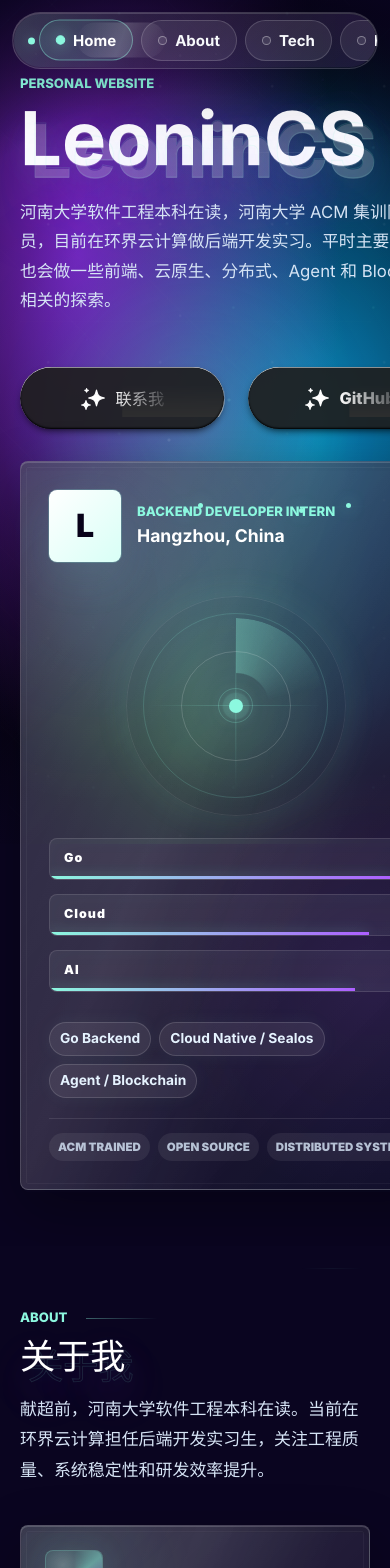
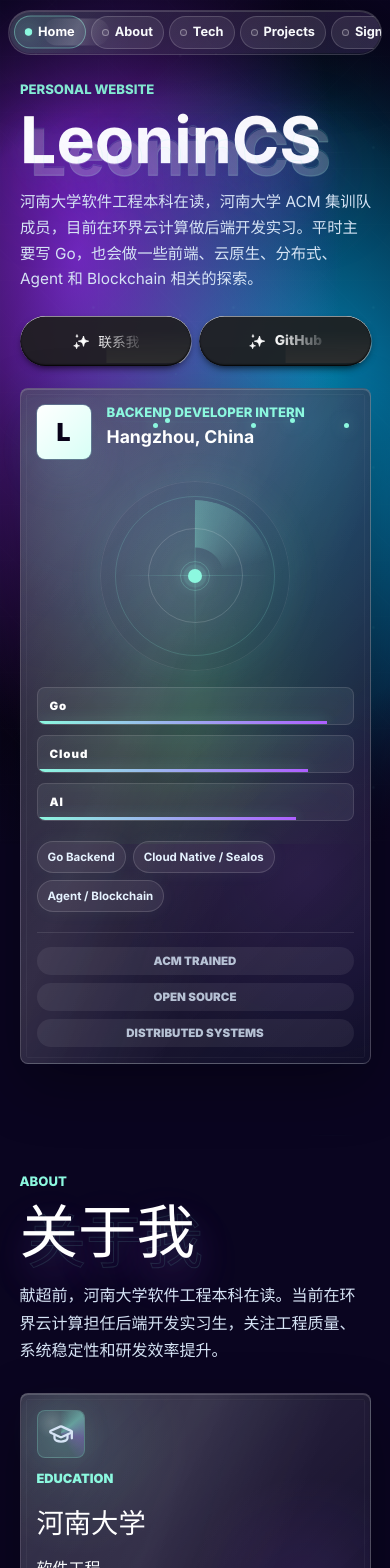
Before and after one commit to LeoninCS/self-introduction, a React (Vite) app in the folder selfintroduction/: page / in a window 390 px wide. Shown: the top 1568 px of the page. Built offline with nearby package versions, Linux system fonts and the light colour scheme.

Commit message:
feat: 适配前端

```diff
--- a/selfintroduction/src/components/BackgroundPattern.jsx
+++ b/selfintroduction/src/components/BackgroundPattern.jsx
@@ -4,6 +4,12 @@ const BackgroundPattern = () => {
   const patternRef = useRef(null);
 
   useEffect(() => {
+    const supportsFinePointer = window.matchMedia('(hover: hover) and (pointer: fine)').matches;
+
+    if (!supportsFinePointer) {
+      return undefined;
+    }
+
     let pointerFrameId;
     let latestPointer = {
       xRatio: 0.5,
--- a/selfintroduction/src/styles/global.css
+++ b/selfintroduction/src/styles/global.css
@@ -3313,3 +3313,463 @@ a {
     grid-column: auto;
   }
 }
+
+@media (max-width: 860px) {
+  html {
+    scroll-padding-top: 76px;
+  }
+
+  .site-content {
+    transform: translateY(18px) scale(0.992);
+  }
+
+  .hero {
+    min-height: auto;
+    overflow: visible;
+    padding: 92px clamp(16px, 5vw, 26px) 56px;
+  }
+
+  .hero::before,
+  .hero::after,
+  .section::before,
+  .section-title > p::after {
+    opacity: 0.22;
+  }
+
+  .nav {
+    top: 10px;
+    right: 12px;
+    left: 12px;
+    width: auto;
+    max-width: none;
+    justify-content: flex-start;
+    gap: 7px;
+    overflow-x: auto;
+    padding: 6px;
+    translate: 0 0;
+    -webkit-overflow-scrolling: touch;
+  }
+
+  .nav::before {
+    display: none;
+  }
+
+  .nav__option {
+    flex: 0 0 auto;
+    gap: 6px;
+    padding: 9px 13px;
+    font-size: 0.86rem;
+    white-space: nowrap;
+  }
+
+  .nav__dot {
+    width: 7px;
+    height: 7px;
+  }
+
+  .hero__layout {
+    max-width: 680px;
+    margin-top: 0;
+    gap: 28px;
+  }
+
+  .hero__content {
+    max-width: 100%;
+  }
+
+  .hero h1 {
+    font-size: clamp(4.2rem, 17vw, 7rem);
+  }
+
+  .hero__intro {
+    max-width: 100%;
+    margin-top: 20px;
+    font-size: clamp(0.98rem, 2.8vw, 1.12rem);
+    line-height: 1.72;
+  }
+
+  .hero__actions {
+    display: grid;
+    width: 100%;
+    grid-template-columns: repeat(2, minmax(0, 1fr));
+    gap: 14px;
+    margin-top: 28px;
+  }
+
+  .magic-button {
+    width: 100%;
+    min-width: 0;
+    min-height: 56px;
+    padding: 0.86rem 1.15rem;
+    font-size: 0.96rem;
+  }
+
+  .magic-button__sparkle {
+    width: 1.35rem;
+  }
+
+  .magic-button__text {
+    white-space: nowrap;
+  }
+
+  .profile-visual {
+    width: 100%;
+    max-width: 560px;
+    min-height: auto;
+    margin-top: 0;
+    padding: 20px;
+  }
+
+  .profile-visual__mark {
+    width: 60px;
+    height: 60px;
+    font-size: 1.75rem;
+  }
+
+  .profile-visual__dashboard {
+    gap: 18px;
+    margin: 26px 0 24px;
+  }
+
+  .profile-visual__meter {
+    height: 116px;
+  }
+
+  .profile-visual__ticker {
+    display: grid;
+    grid-template-columns: repeat(3, minmax(0, 1fr));
+  }
+
+  .profile-visual__ticker span {
+    min-width: 0;
+  }
+
+  .section {
+    padding: 76px clamp(16px, 5vw, 26px);
+    scroll-margin-top: 76px;
+  }
+
+  .section-title,
+  .section-title__text {
+    max-width: 100%;
+  }
+
+  .section-title h2 {
+    font-size: clamp(2.35rem, 12vw, 4.2rem);
+  }
+
+  .section-title__text {
+    font-size: 1rem;
+    line-height: 1.72;
+  }
+
+  .about-grid,
+  .skill-grid,
+  .project-list,
+  .more__stack,
+  .hobby-grid {
+    gap: 14px;
+  }
+
+  .about-grid,
+  .skill-grid,
+  .hobby-grid,
+  .more__insight-grid,
+  .more__footer-grid {
+    margin-top: 28px;
+  }
+
+  .about-card,
+  .skill-card,
+  .project-card,
+  .hobby-card,
+  .achievement-panel,
+  .finance-panel,
+  .music-panel,
+  .ai-toolchain,
+  .platform-card,
+  .more-contact a,
+  .more-contact span {
+    padding: 18px;
+  }
+
+  .about-card,
+  .skill-card,
+  .hobby-card,
+  .platform-card {
+    min-height: auto;
+  }
+
+  .about-card h3 {
+    font-size: clamp(1.55rem, 7vw, 2.25rem);
+  }
+
+  .about-card--merged {
+    grid-template-columns: 1fr;
+  }
+
+  .project-card {
+    display: grid;
+    gap: 16px;
+  }
+
+  .project-card__hud {
+    width: 100%;
+    min-width: 0;
+    grid-template-columns: auto 1fr;
+    align-items: center;
+    justify-items: start;
+  }
+
+  .project-card__screen {
+    width: min(100%, 180px);
+    height: 74px;
+  }
+
+  .platform-grid {
+    justify-content: stretch;
+    gap: 12px;
+  }
+
+  .platform-card {
+    flex-basis: calc((100% - 12px) / 2);
+    max-width: calc((100% - 12px) / 2);
+    min-width: 0;
+  }
+
+  .finance-panel__group span,
+  .music-panel__group span {
+    max-width: 100%;
+    line-height: 1.45;
+    overflow-wrap: anywhere;
+  }
+
+  .more-contact a,
+  .more-contact span,
+  .contact__links a,
+  .contact__links span {
+    overflow-wrap: anywhere;
+  }
+}
+
+@media (max-width: 560px) {
+  .hero {
+    padding: 82px clamp(14px, 5vw, 20px) 46px;
+  }
+
+  .hero__layout {
+    gap: 22px;
+  }
+
+  .hero h1 {
+    font-size: clamp(3.25rem, 17.2vw, 4.9rem);
+  }
+
+  .hero__intro {
+    font-size: 0.96rem;
+    line-height: 1.68;
+  }
+
+  .hero__actions {
+    grid-template-columns: repeat(2, minmax(0, 1fr));
+    gap: 10px;
+    margin-top: 24px;
+  }
+
+  .magic-button {
+    flex-basis: auto;
+    min-height: 52px;
+    padding: 0.78rem 0.9rem;
+    font-size: 0.9rem;
+  }
+
+  .profile-visual {
+    padding: 16px;
+  }
+
+  .profile-visual__header {
+    align-items: flex-start;
+  }
+
+  .profile-visual__mark {
+    width: 54px;
+    height: 54px;
+    font-size: 1.55rem;
+  }
+
+  .profile-visual__dashboard {
+    gap: 16px;
+    margin: 22px 0 20px;
+  }
+
+  .profile-visual__radar {
+    width: min(62vw, 190px);
+  }
+
+  .profile-visual__signals {
+    gap: 10px;
+  }
+
+  .profile-visual__signals span {
+    min-height: 38px;
+    padding: 0 12px;
+    font-size: 0.72rem;
+  }
+
+  .profile-visual__meter {
+    height: 92px;
+    margin: 20px 0;
+  }
+
+  .profile-visual__ticker {
+    grid-template-columns: 1fr;
+  }
+
+  .profile-visual__tags span,
+  .profile-visual__ticker span {
+    font-size: 0.72rem;
+  }
+
+  .section {
+    padding: 64px clamp(14px, 5vw, 20px);
+  }
+
+  .section-title > p::after {
+    display: none;
+  }
+
+  .section-title h2 {
+    font-size: clamp(2.2rem, 15vw, 3.7rem);
+  }
+
+  .about-card,
+  .skill-card,
+  .project-card,
+  .hobby-card,
+  .achievement-panel,
+  .finance-panel,
+  .music-panel,
+  .ai-toolchain,
+  .platform-card,
+  .more-contact a,
+  .more-contact span {
+    padding: 16px;
+  }
+
+  .about-card__icon,
+  .achievement-panel__icon,
+  .skill-card__icon,
+  .hobby-card__icon,
+  .finance-panel__icon,
+  .music-panel__icon,
+  .ai-toolchain__icon {
+    width: 48px;
+    height: 48px;
+  }
+
+  .skill-card h3 {
+    margin-top: 22px;
+  }
+
+  .project-card__hud {
+    grid-template-columns: 1fr;
+  }
+
+  .project-card__screen {
+    width: min(100%, 180px);
+  }
+
+  .platform-card {
+    flex-basis: 100%;
+    max-width: 100%;
+    min-height: 116px;
+  }
+
+  .platform-card strong {
+    font-size: 1.04rem;
+  }
+
+  .more .ai-toolchain--compact .ai-toolchain__grid {
+    display: grid;
+    grid-template-columns: repeat(2, minmax(0, 1fr));
+  }
+
+  .ai-toolchain--compact .ai-toolchain__chip {
+    justify-items: center;
+    text-align: center;
+  }
+
+  .music-panel__grid,
+  .finance-panel__grid {
+    gap: 8px;
+  }
+}
+
+@media (max-width: 430px) {
+  .nav {
+    right: 8px;
+    left: 8px;
+    gap: 5px;
+    padding: 5px;
+  }
+
+  .nav__option {
+    padding: 8px 10px;
+    font-size: 0.8rem;
+  }
+
+  .hero h1 {
+    font-size: clamp(3.05rem, 16.5vw, 4.2rem);
+  }
+
+  .hero__actions {
+    gap: 8px;
+  }
+
+  .magic-button {
+    min-height: 50px;
+    padding-inline: 0.72rem;
+    font-size: 0.86rem;
+  }
+
+  .magic-button__sparkle {
+    width: 1.15rem;
+  }
+
+  .profile-visual__tags,
+  .finance-panel__group div,
+  .music-panel__group div {
+    gap: 7px;
+  }
+
+  .more .ai-toolchain--compact .ai-toolchain__grid {
+    grid-template-columns: 1fr;
+  }
+
+  .more-contact a,
+  .more-contact span {
+    min-height: 72px;
+  }
+}
+
+@media (hover: none), (pointer: coarse) {
+  .background-pattern__cursor,
+  .background-pattern__particles::after {
+    display: none;
+  }
+
+  .background-pattern__grid {
+    opacity: 0.28;
+    animation-duration: 160s;
+  }
+
+  .background-pattern__particles {
+    opacity: 0.12;
+  }
+
+  .float-card:hover,
+  .more .float-card:hover,
+  .magic-button:is(:hover, :focus-visible) {
+    transform: none;
+  }
+}
```
